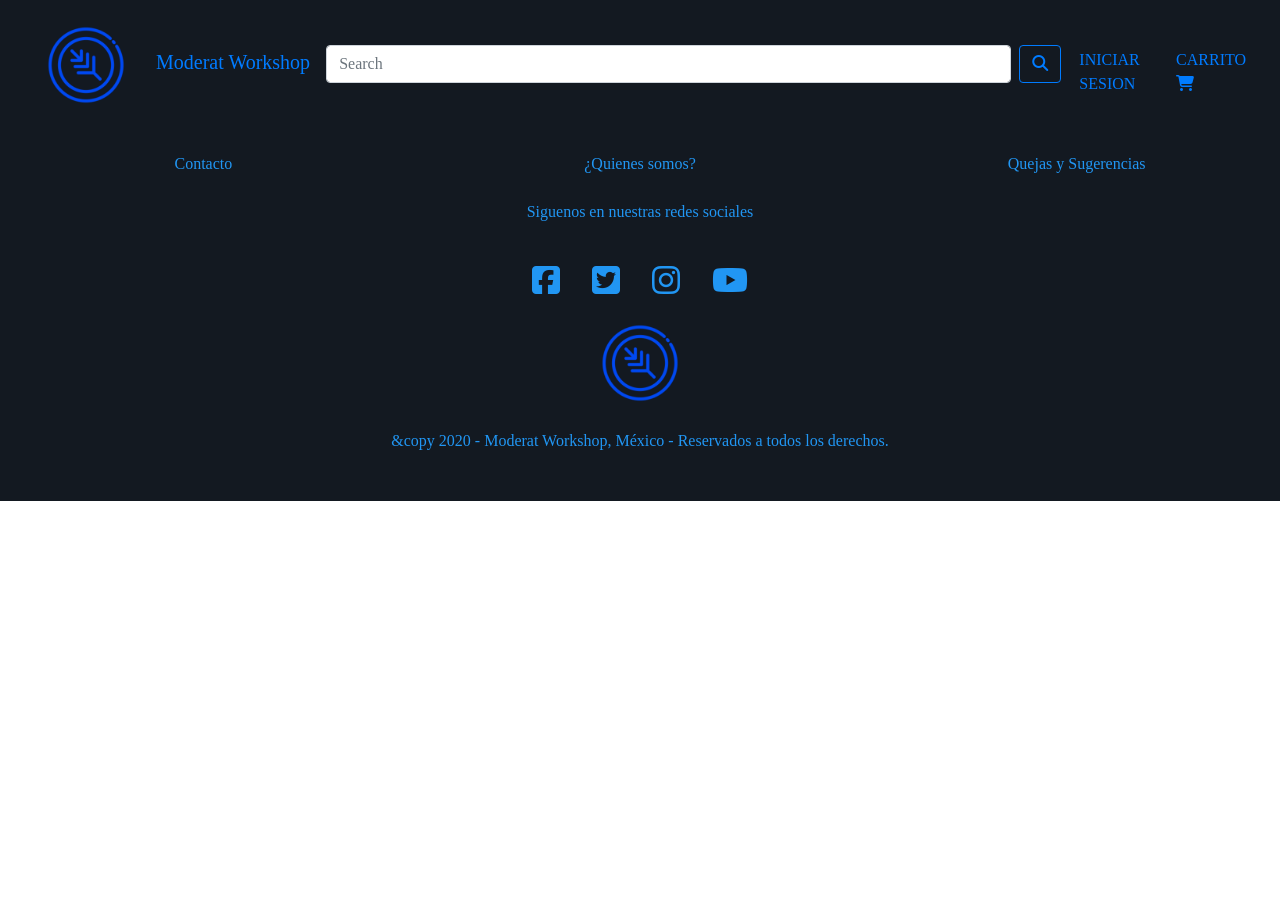
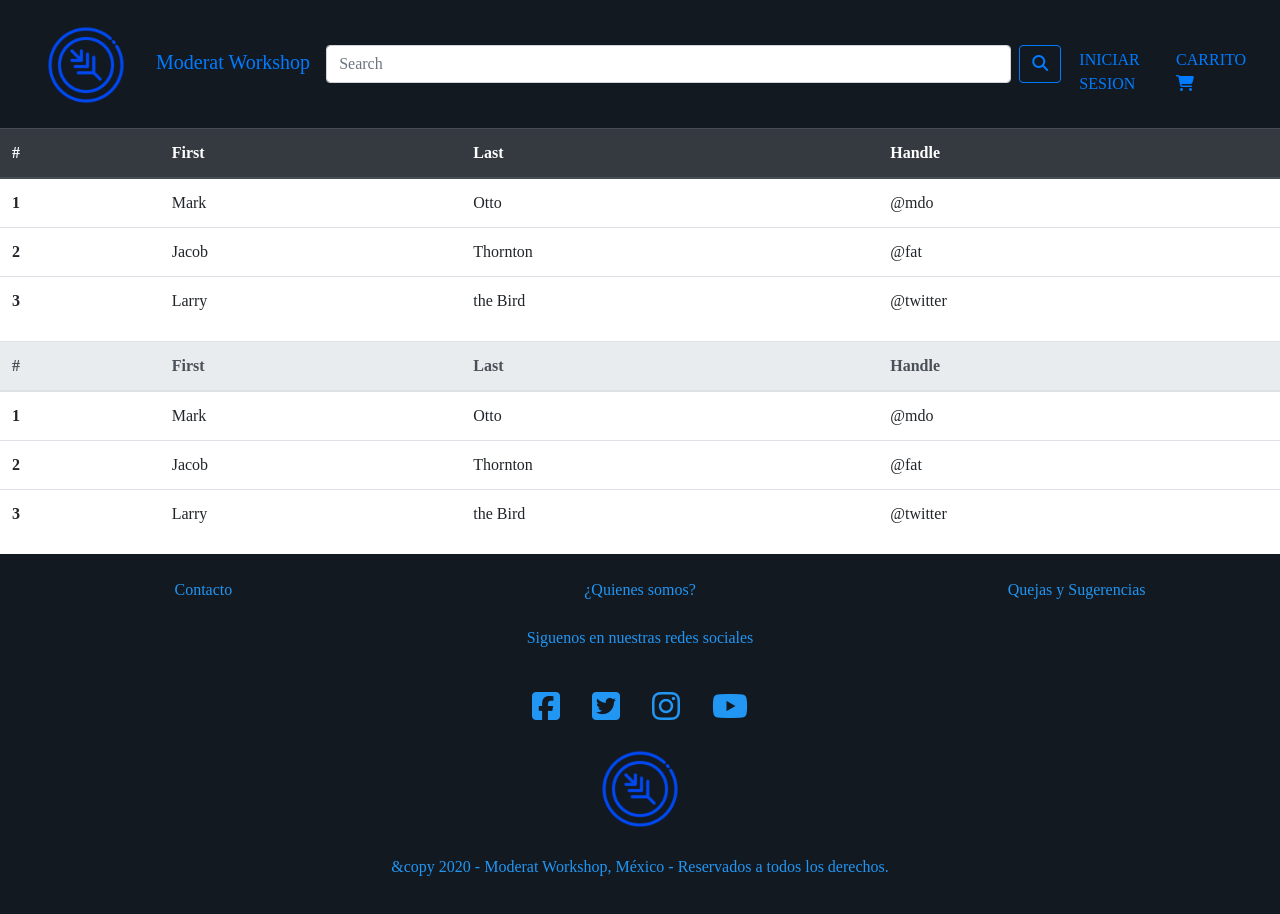
Before and after one commit to adnruiz/Proyecto-Final-Web-Ecom, a React (Create React App) app in the folder frontend/: page /shipping in a window 1280 px wide. Shown: the top 914 px of the page. Before the commit the page ends 800 px from the top, so only its background shows below. Built offline with nearby package versions, Linux system fonts and the light colour scheme; a web font is replaced by a local one.

Commit message:
Add directions

```diff
--- a/frontend/src/App.js
+++ b/frontend/src/App.js
@@ -10,6 +10,7 @@
 import CartScreen from "./screens/CartScreen";
 import SigninScreen from "./screens/SigninScreen";
 import RegisterScreen from "./screens/RegisterScreen";
+import ShipingAdressScreen from "./screens/ShipingAdressScreen";
 
 <link
   rel="stylesheet"
@@ -28,6 +29,7 @@
         <Route path="/" component={HomeScreen} exact></Route>
         <Route path="/signin" component={SigninScreen}></Route>
         <Route path="/register" component={RegisterScreen}></Route>
+        <Route path="/shipping" component={ShipingAdressScreen}></Route>
         <Footer></Footer>
       </div>
     </BrowserRouter>
--- /dev/null
+++ b/frontend/src/screens/ShipingAdressScreen.js
@@ -0,0 +1,70 @@
+import React from "react";
+
+export default function ShipingAdressScreen() {
+  return (
+    <div>
+
+      <table class="table">
+        <thead class="thead-dark">
+          <tr>
+            <th scope="col">#</th>
+            <th scope="col">First</th>
+            <th scope="col">Last</th>
+            <th scope="col">Handle</th>
+          </tr>
+        </thead>
+        <tbody>
+          <tr>
+            <th scope="row">1</th>
+            <td>Mark</td>
+            <td>Otto</td>
+            <td>@mdo</td>
+          </tr>
+          <tr>
+            <th scope="row">2</th>
+            <td>Jacob</td>
+            <td>Thornton</td>
+            <td>@fat</td>
+          </tr>
+          <tr>
+            <th scope="row">3</th>
+            <td>Larry</td>
+            <td>the Bird</td>
+            <td>@twitter</td>
+          </tr>
+        </tbody>
+      </table>
+
+      <table class="table">
+        <thead class="thead-light">
+          <tr>
+            <th scope="col">#</th>
+            <th scope="col">First</th>
+            <th scope="col">Last</th>
+            <th scope="col">Handle</th>
+          </tr>
+        </thead>
+        <tbody>
+          <tr>
+            <th scope="row">1</th>
+            <td>Mark</td>
+            <td>Otto</td>
+            <td>@mdo</td>
+          </tr>
+          <tr>
+            <th scope="row">2</th>
+            <td>Jacob</td>
+            <td>Thornton</td>
+            <td>@fat</td>
+          </tr>
+          <tr>
+            <th scope="row">3</th>
+            <td>Larry</td>
+            <td>the Bird</td>
+            <td>@twitter</td>
+          </tr>
+        </tbody>
+      </table>
+    </div>
+  );
+}
```
Also changed, not shown: 1 other file (tests, documents, lock files or other folders).
